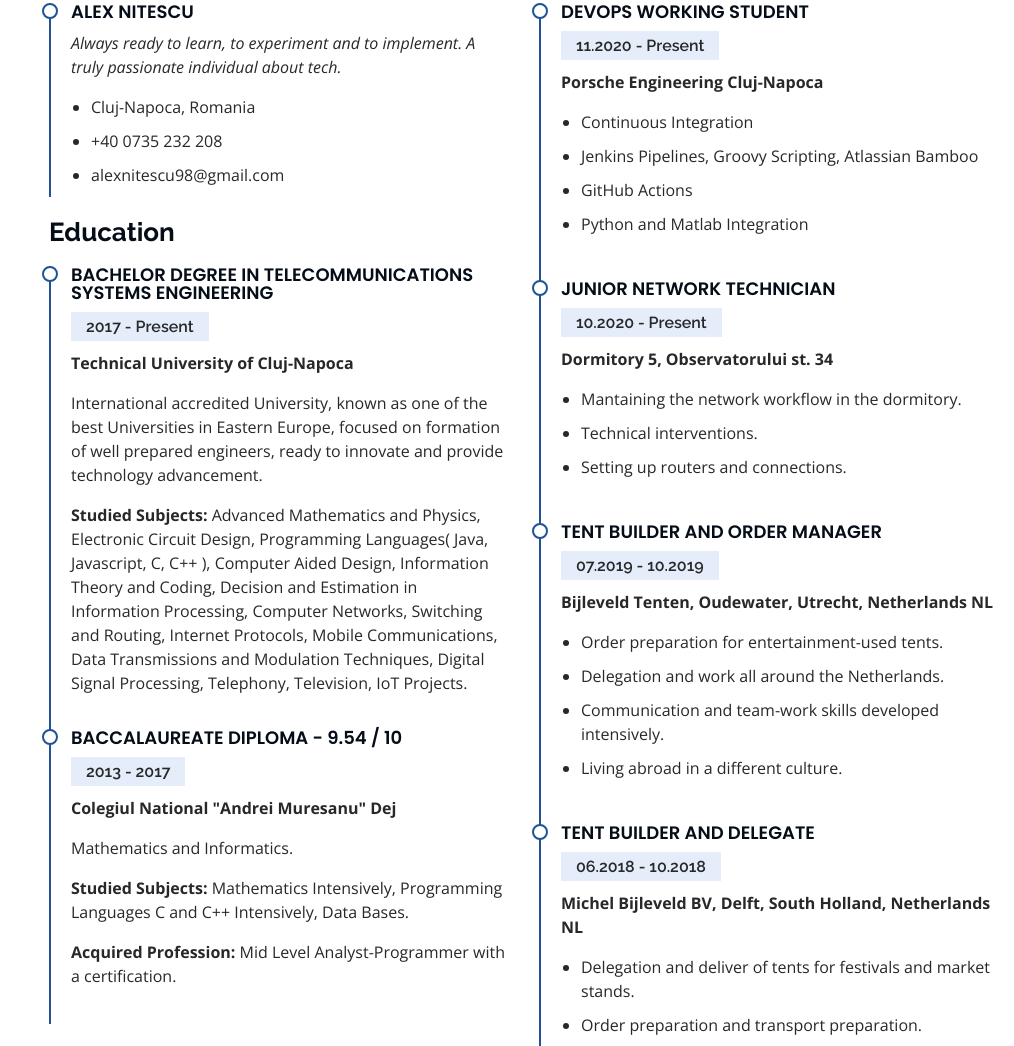
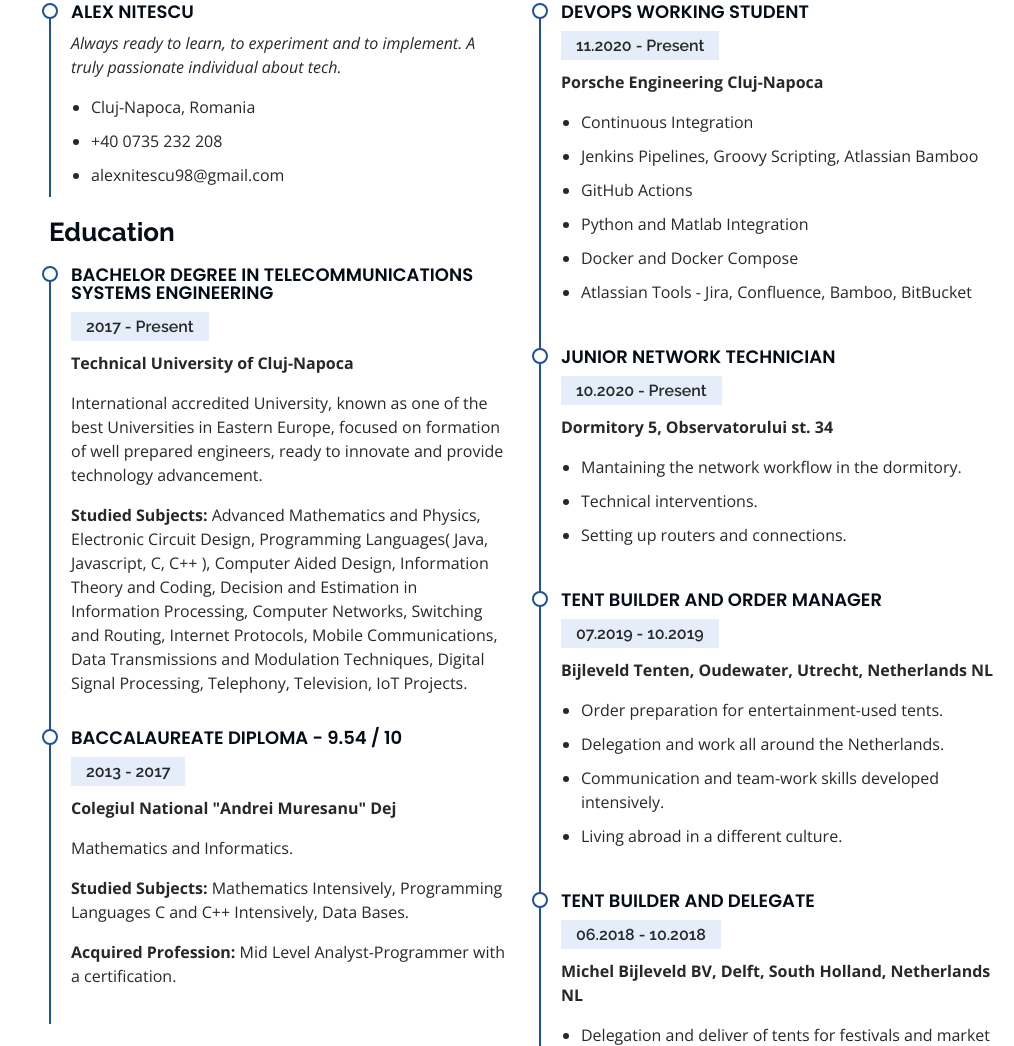
Before and after one commit to alexnit/alexnit.github.io, a plain HTML site: page index.html in a window 1280 px wide. Shown: the part 2313-3359 px from the top of the page, without its empty margins (266-1280 px from the left). Drawn offline with nearby package versions, Linux system fonts and the light colour scheme.

Commit message:
Update index.html

```diff
--- a/index.html
+++ b/index.html
@@ -262,10 +262,12 @@ Improving daily turns you into a passionate, being passionate makes worktime lik
               <h5>11.2020 - Present</h5>
               <p><b>Porsche Engineering Cluj-Napoca</b></p>
                <ul>
-                <li>Continuous Integration</li>
+                <li>Continuous Integration </li>
                 <li>Jenkins Pipelines, Groovy Scripting, Atlassian Bamboo </li>
                 <li>GitHub Actions</li>
                 <li>Python and Matlab Integration</li>
+                <li>Docker and Docker Compose</li>
+                <li>Atlassian Tools - Jira, Confluence, Bamboo, BitBucket</li>
               </ul>
             </div>
             <div class="resume-item">
```
